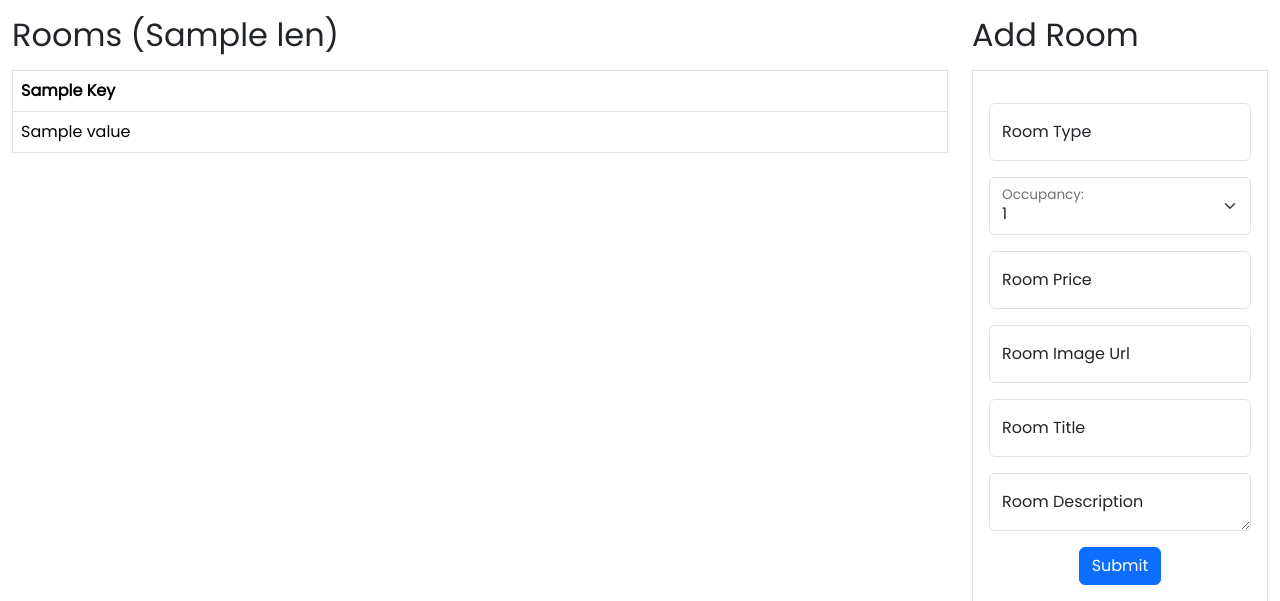
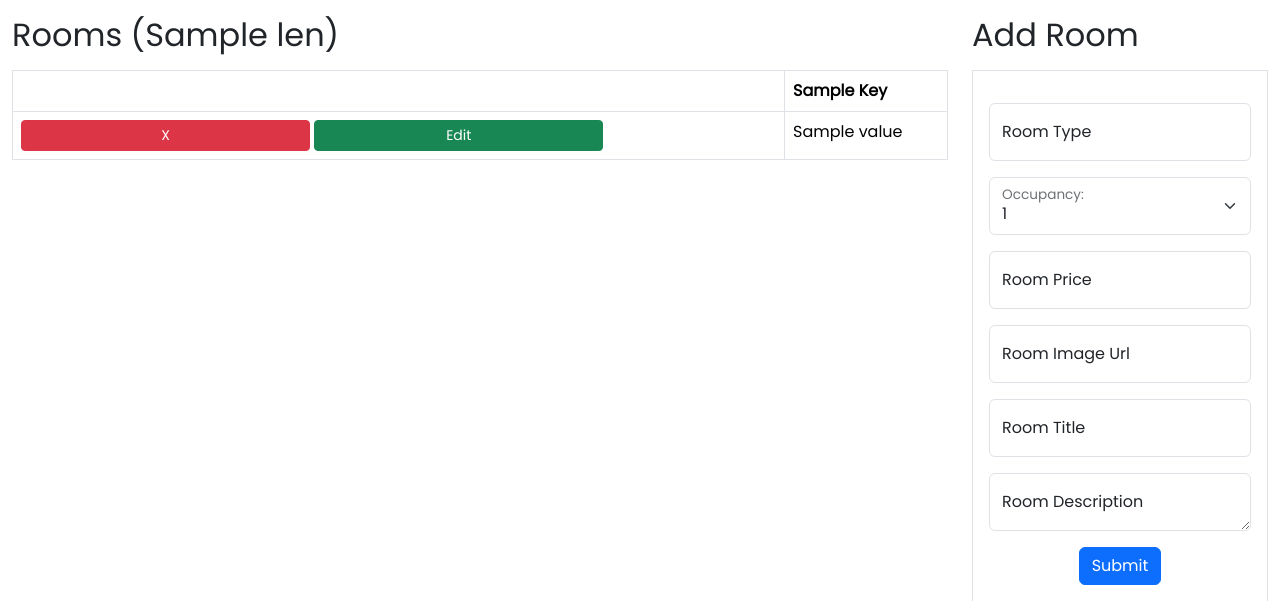
Before and after one commit to shinydidde/Data-Sonic-PFIS-CA2, a Flask app: template templates/admin-rooms.html in a window 1280 px wide. Shown: the part 58-659 px from the top of the page. Run offline with Flask 3, Linux system fonts and the light colour scheme; the template is opened without the code that fills it: most values are stand-ins (such as "Sample title", 1, 10 or a date in 2020).

Commit message:
edit and delete

```diff
--- a/templates/admin-rooms.html
+++ b/templates/admin-rooms.html
@@ -45,6 +45,7 @@
                         <thead>
                             {% for i in range(0, 1) %}
                             <tr>
+                                <th></th>
                                 {% for key,value in rooms[0].items() %}
                                 <th>{{ key }}</th>
                                 {% endfor %}
@@ -54,6 +55,10 @@
                         <tbody>
                             {% for item in rooms %}
                             <tr>
+                                <td>
+                                    <input type="remove" class="btn btn-danger btn-sm" value="X"/>
+                                    <input type="update" class="btn btn-success btn-sm" value="Edit"/>
+                                </td>
                                 {% for key, value in item.items() %}
                                 <td>{{ value }}</td>
                                 {% endfor %}
```
